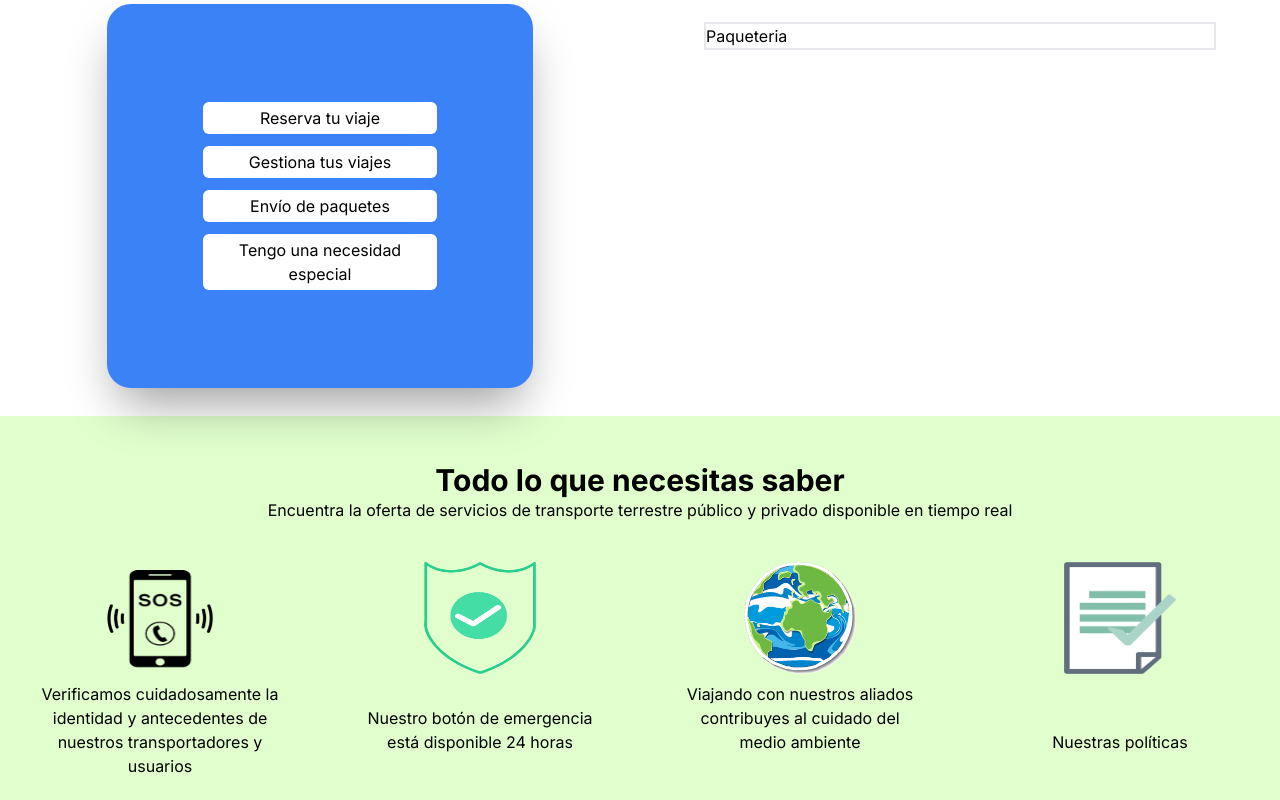
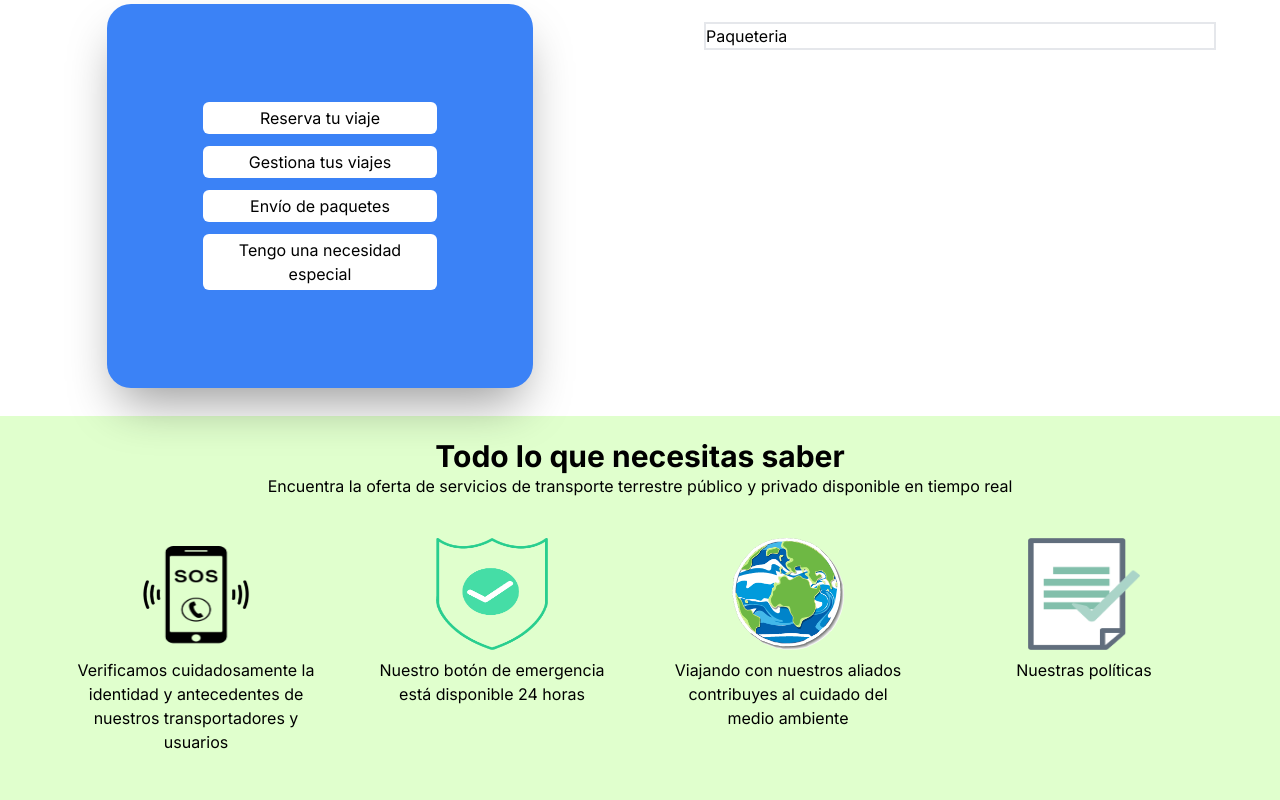
Before and after one commit to pablosecuen/Urban, a Next.js app in the folder client/: page /home/paqueteria in a window 1280 px wide. Shown: the part 392-1192 px from the top of the page. Built offline with nearby package versions, Linux system fonts and the light colour scheme.

Commit message:
fix footer

```diff
--- a/client/components/Footer/Footer.tsx
+++ b/client/components/Footer/Footer.tsx
@@ -5,16 +5,16 @@ import {iconsData} from "../../assets/data"
 export default function Footer() {
   return (
     <footer className="h-96 bg-verde flex items-center align-middle justify-center">
-      <div className="flex flex-col">
-        <span className="text-black text-3xl font-bold text-center  flex justify-center">
+      <div className="container mx-auto flex flex-col">
+        <span className="text-black text-3xl font-bold text-center flex justify-center">
           Todo lo que necesitas saber
         </span>
         <span className=" text-center  flex justify-center">
           Encuentra la oferta de servicios de transporte terrestre público y privado disponible en tiempo real
         </span>
-        <div className="flex justify-around items-center align-middle mt-10">
+        <div className="flex justify-around mt-10">
           {iconsData.map((icon) => (
-            <div className="flex flex-col w-60 h-48 gap-2 justify-between" key={icon.alt}>
+            <div className="flex flex-col w-60 h-60 gap-2" key={icon.alt}>
               <Image src={icon.image} alt={icon.alt} className="h-28 w-28 flex self-center" />
               <p className="text-center">{icon.description}</p>
             </div>
```
